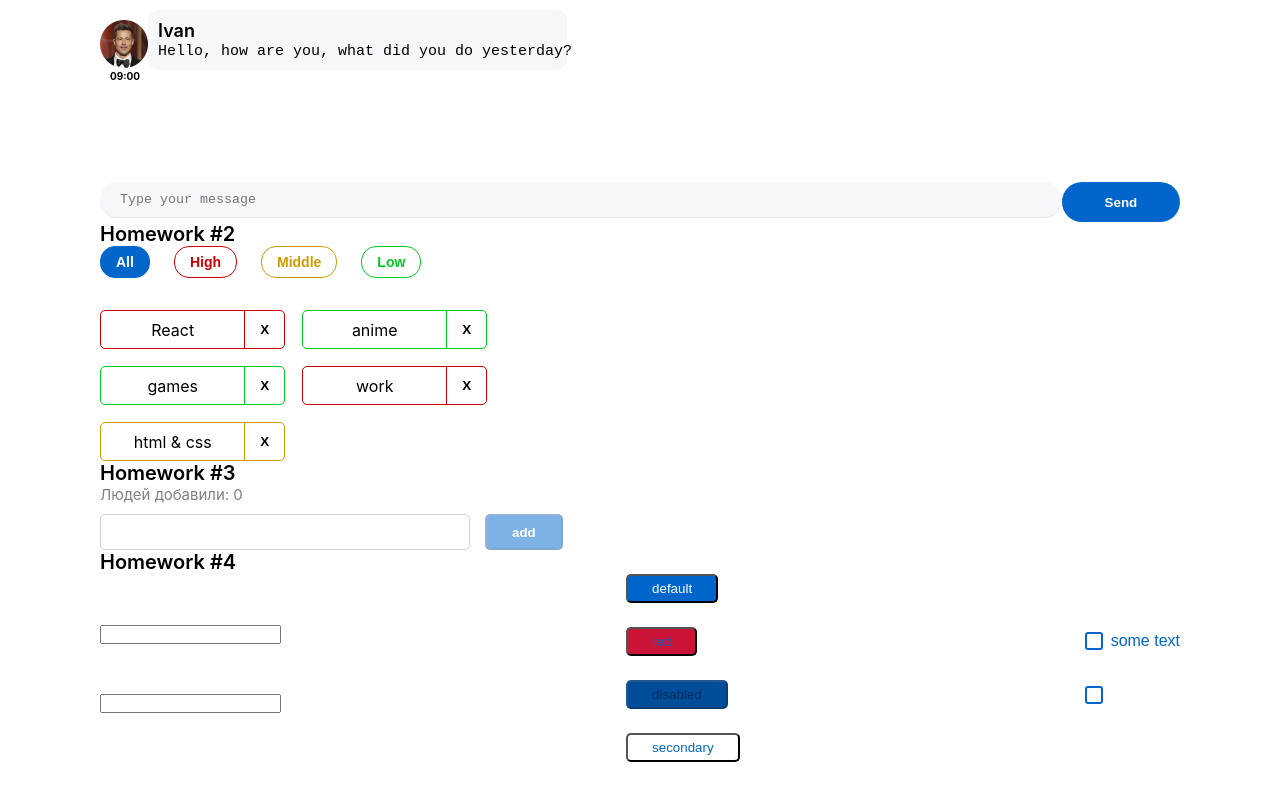
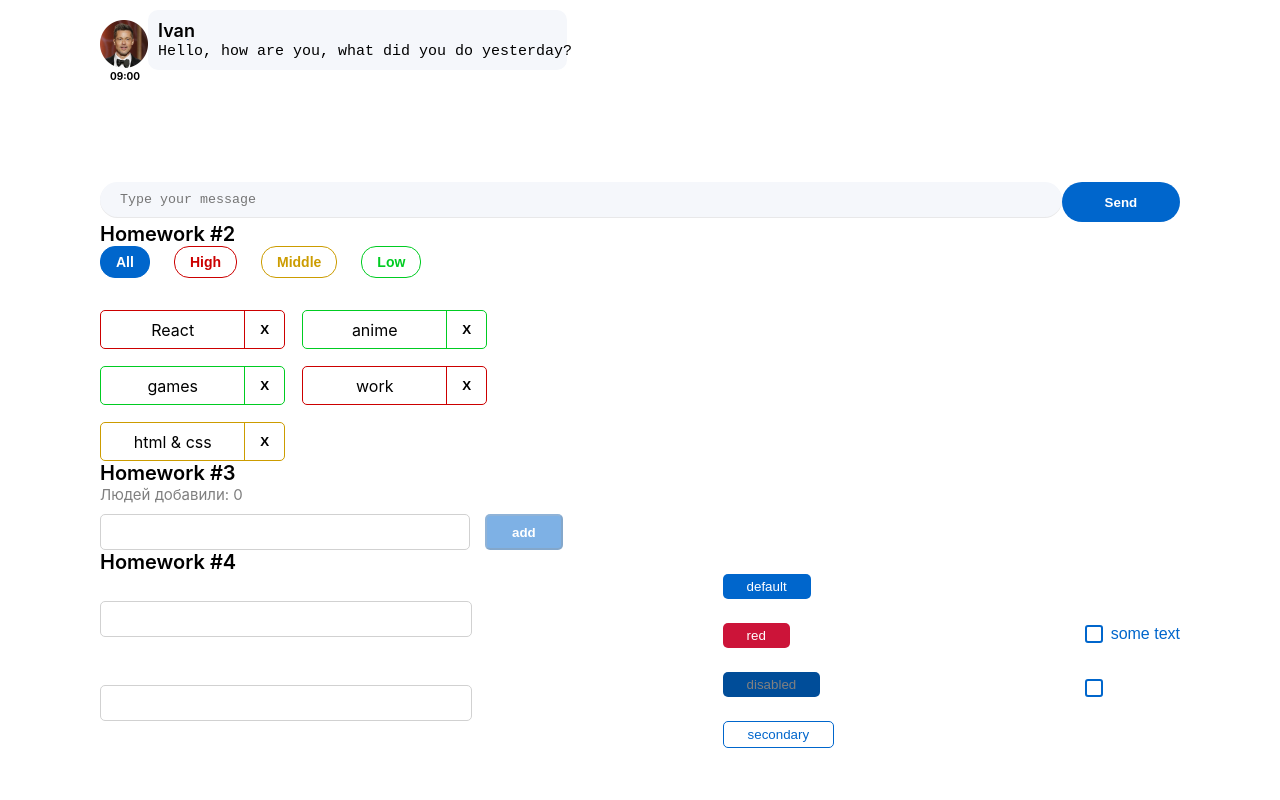
Before and after one commit to KingShakeJS/hws2-master, a React (Create React App) app: page / in a window 1280 px wide. Shown: the part 386-1186 px from the top of the page. Built offline with nearby package versions, Linux system fonts and the light colour scheme.

Commit message:
gotovo-hw4

```diff
--- a/src/s2-homeworks/hw04/common/c1-SuperInputText/SuperInputText.module.css
+++ b/src/s2-homeworks/hw04/common/c1-SuperInputText/SuperInputText.module.css
@@ -2,19 +2,33 @@
 }
 
 .input {
+    border: 1px solid #D1D1D1;
+    border-radius: 5px;
+    width: 372px;
+    height: 36px;
 }
 
 .inputWrapper {
+    display: flex;
+    flex-direction: column-reverse;
+
 }
 
 .superInput {
+
+
 }
 
 .errorInput {
+    border: 1px solid #CC1439;
 }
 
 .errorInput:focus {
 }
 
 .error {
+    font-size: 14px;
+    font-weight: 400;
+color: #CC1439;
+
 }
--- a/src/s2-homeworks/hw04/common/c1-SuperInputText/SuperInputText.tsx
+++ b/src/s2-homeworks/hw04/common/c1-SuperInputText/SuperInputText.tsx
@@ -49,10 +49,10 @@ const SuperInputText: React.FC<SuperInputTextPropsType> = (
     }
 
     const finalSpanClassName = s.error
-        + (spanClassName ? ' ' + spanClassName : '')
+        // + (spanClassName ? ' ' + spanClassName : '')
     const finalInputClassName = s.input
         + (error ? ' ' + s.errorInput : ' ' + s.superInput)
-        + (className ? ' ' + className : '') // задача на смешивание классов
+        // + (className ? ' ' + className : '') // задача на смешивание классов
 
     return (
         <div className={s.inputWrapper}>
--- a/src/s2-homeworks/hw04/common/c2-SuperButton/SuperButton.module.css
+++ b/src/s2-homeworks/hw04/common/c2-SuperButton/SuperButton.module.css
@@ -1,22 +1,19 @@
 .button {
-    color: #0066CC;
+    color: white;
     padding: 5px 24px;
     border-radius: 5px;
-
-
-
+    border: unset;
 }
 
 .disabled {
     background-color: #004D99;
-    color: #002E5C;
-
+    color: grey;
 }
 
 .secondary {
     background-color: #FFFFFF;
-
-
+    color: #0066CC;
+    border: 1px solid #0066CC;
 }
 
 .default {
@@ -30,22 +27,38 @@
 }
 
 .default:hover {
+    background-color: #0080FF;
+    color: #FFFFFF;
+    width: 170px;
+
 }
 
 .red:hover {
+    width: 170px;
+    background-color: #FF1A47;
 }
 
 .secondary:hover {
+    width: 170px;
+    background-color: #E5F0FA;
 }
 
 
 .default:active {
+    width: 150px;
+    background-color: #0059B2;
 }
 
 .secondary:active {
+    width: 150px;
+    background-color: #C9E5FF;
+
 }
 
 .red:active {
+    width: 150px;
+    background-color: #B21232;
+
 }
 
 .button:disabled {
```
